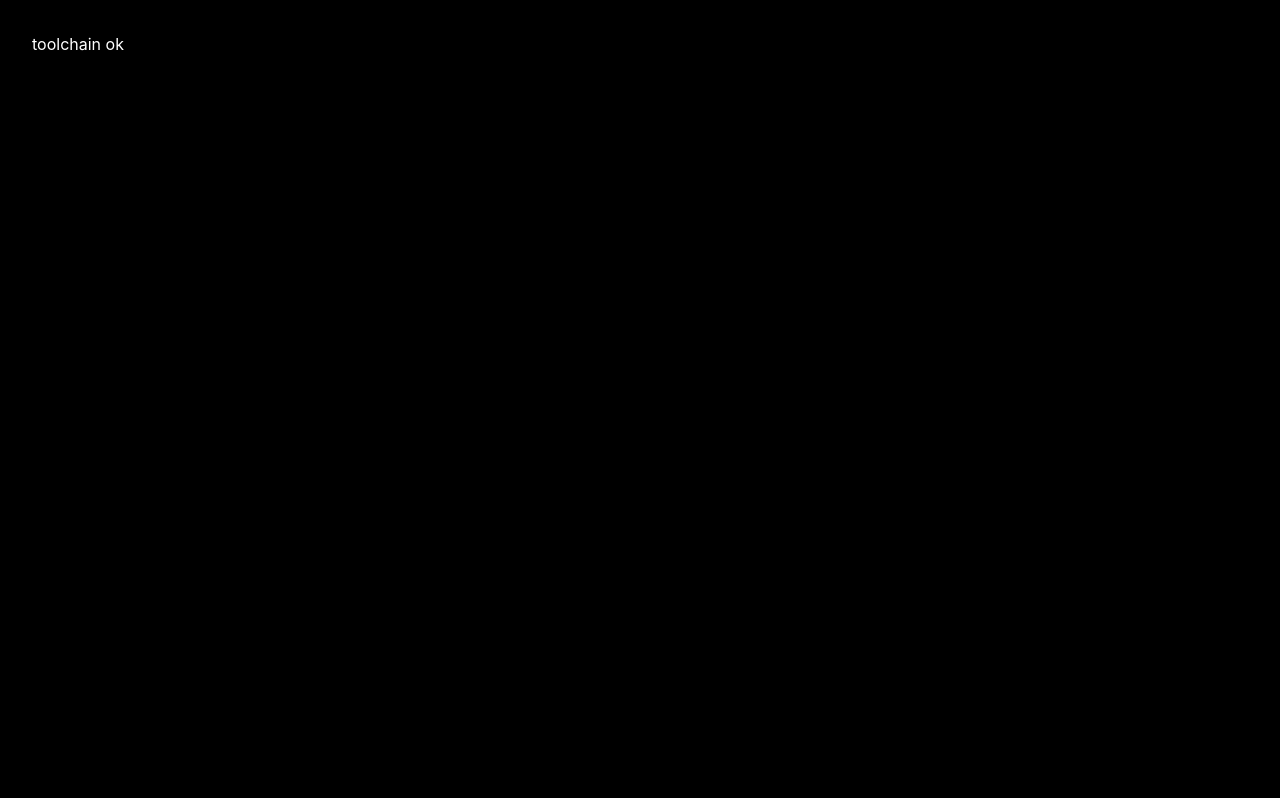
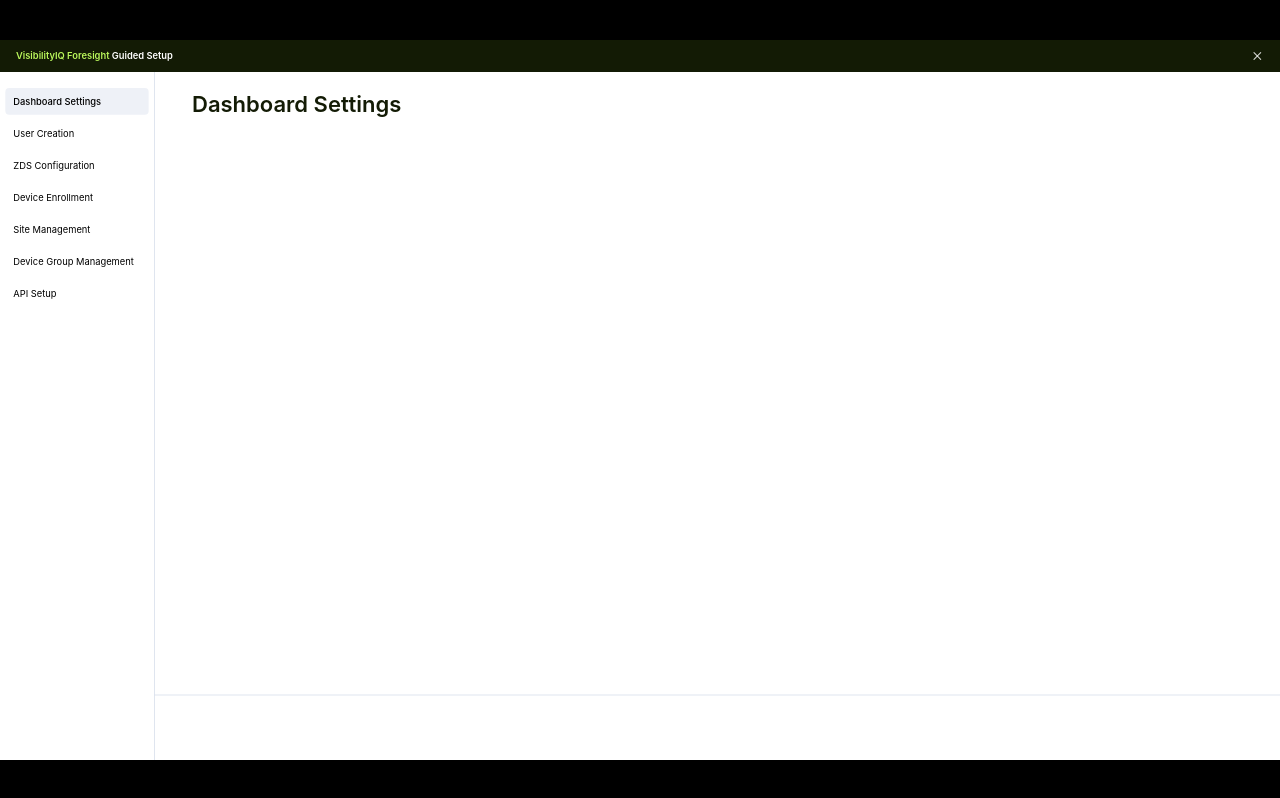
Before and after one commit to ariel839/zebra-test, a React (Vite) app: page / in a window 1280 px wide. Built offline with nearby package versions, Linux system fonts and the light colour scheme.

Commit message:
feat: wizard layout shell with 1920x1080 scale-to-fit canvas and routing

```diff
--- /dev/null
+++ b/src/components/ui/Button.tsx
@@ -0,0 +1,41 @@
+import type { ButtonHTMLAttributes, ReactNode } from 'react'
+import { cn } from '@/lib/cn'
+
+export type ButtonVariant = 'primary' | 'outline' | 'ghost'
+
+export interface ButtonProps extends ButtonHTMLAttributes<HTMLButtonElement> {
+  variant?: ButtonVariant
+  leftIcon?: ReactNode
+  rightIcon?: ReactNode
+}
+
+export function Button({
+  variant = 'primary',
+  leftIcon,
+  rightIcon,
+  className,
+  children,
+  ...rest
+}: ButtonProps) {
+  return (
+    <button
+      type="button"
+      className={cn(
+        'inline-flex items-center justify-center gap-2 rounded-viq-control',
+        'px-4 h-10 text-sm font-medium transition-colors',
+        'disabled:cursor-not-allowed disabled:opacity-40',
+        variant === 'primary' &&
+          'bg-viq-primary text-white hover:bg-viq-primary-hover',
+        variant === 'outline' &&
+          'border border-viq-border text-viq-text hover:bg-viq-surface-hover',
+        variant === 'ghost' && 'text-viq-text hover:bg-viq-surface-hover',
+        className,
+      )}
+      {...rest}
+    >
+      {leftIcon}
+      {children}
+      {rightIcon}
+    </button>
+  )
+}
--- /dev/null
+++ b/src/components/wizard/ScaleToFit.tsx
@@ -0,0 +1,49 @@
+import { useEffect, useState, type ReactNode } from 'react'
+
+export const DESIGN_WIDTH = 1920
+export const DESIGN_HEIGHT = 1080
+
+/**
+ * Renders children on a fixed 1920x1080 canvas, uniformly scaled to fit the
+ * viewport and centred. The design is fixed-width by decision; this is the only
+ * concession to smaller screens.
+ *
+ * WARNING: the CSS transform here makes `position: fixed` descendants resolve
+ * against this element, not the viewport. Everything inside must use
+ * `position: absolute`. See Global Constraints.
+ */
+export function ScaleToFit({ children }: { children: ReactNode }) {
+  const [scale, setScale] = useState(1)
+
+  useEffect(() => {
+    const update = () =>
+      setScale(
+        Math.min(
+          window.innerWidth / DESIGN_WIDTH,
+          window.innerHeight / DESIGN_HEIGHT,
+        ),
+      )
+    update()
+    window.addEventListener('resize', update)
+    return () => window.removeEventListener('resize', update)
+  }, [])
+
+  return (
+    <div className="relative h-full w-full overflow-hidden bg-black">
+      <div
+        style={{
+          position: 'absolute',
+          left: '50%',
+          top: '50%',
+          width: DESIGN_WIDTH,
+          height: DESIGN_HEIGHT,
+          transform: `translate(-50%, -50%) scale(${scale})`,
+          transformOrigin: 'center center',
+        }}
+        className="bg-white"
+      >
+        {children}
+      </div>
+    </div>
+  )
+}
--- /dev/null
+++ b/src/components/wizard/SideNav.tsx
@@ -0,0 +1,24 @@
+import { NAV_ITEMS } from '@/content/nav'
+import { cn } from '@/lib/cn'
+
+export function SideNav({ activeId }: { activeId: string }) {
+  return (
+    <nav className="w-[232px] shrink-0 border-r border-viq-border">
+      <div className="mx-2 mt-6 flex w-[215px] flex-col gap-2">
+        {NAV_ITEMS.map((item) => (
+          <button
+            key={item.id}
+            type="button"
+            aria-current={item.id === activeId ? 'page' : undefined}
+            className={cn(
+              'h-10 rounded-viq-control px-3 text-left text-sm',
+              item.id === activeId && 'bg-viq-nav-active font-medium',
+            )}
+          >
+            {item.label}
+          </button>
+        ))}
+      </div>
+    </nav>
+  )
+}
--- /dev/null
+++ b/src/components/wizard/WizardBottomStrip.tsx
@@ -0,0 +1,9 @@
+import type { ReactNode } from 'react'
+
+export function WizardBottomStrip({ children }: { children: ReactNode }) {
+  return (
+    <footer className="flex h-[98px] shrink-0 items-center justify-end gap-3 border-t border-viq-border px-14">
+      {children}
+    </footer>
+  )
+}
--- /dev/null
+++ b/src/components/wizard/WizardShell.tsx
@@ -0,0 +1,39 @@
+import type { ReactNode } from 'react'
+import { SideNav } from './SideNav'
+import { WizardBottomStrip } from './WizardBottomStrip'
+import { WizardTopStrip } from './WizardTopStrip'
+
+export interface WizardShellProps {
+  title: string
+  subtitle?: string
+  footer: ReactNode
+  children: ReactNode
+  activeNavId?: string
+}
+
+export function WizardShell({
+  title,
+  subtitle,
+  footer,
+  children,
+  activeNavId = 'dashboard-settings',
+}: WizardShellProps) {
+  return (
+    <div className="flex h-full w-full flex-col bg-white">
+      <WizardTopStrip />
+      <div className="flex min-h-0 flex-1">
+        <SideNav activeId={activeNavId} />
+        <div className="flex min-w-0 flex-1 flex-col">
+          <div className="flex min-h-0 flex-1 flex-col">
+            <div className="h-[97px] shrink-0 px-14 pt-8">
+              <h1 className="text-[33px] leading-none font-semibold text-viq-text">{title}</h1>
+              {subtitle && <p className="mt-2 text-sm text-viq-text-muted">{subtitle}</p>}
+            </div>
+            <div className="min-h-0 flex-1 overflow-visible">{children}</div>
+          </div>
+          <WizardBottomStrip>{footer}</WizardBottomStrip>
+        </div>
+      </div>
+    </div>
+  )
+}
--- /dev/null
+++ b/src/components/wizard/WizardTopStrip.tsx
@@ -0,0 +1,15 @@
+import { X } from 'lucide-react'
+
+export function WizardTopStrip() {
+  return (
+    <header className="flex h-12 shrink-0 items-center justify-between bg-viq-strip-dark px-6">
+      <span className="text-sm font-semibold">
+        <span className="text-viq-brand-green">VisibilityIQ Foresight</span>
+        <span className="text-white"> Guided Setup</span>
+      </span>
+      <button type="button" aria-label="Close setup" className="text-white/80 hover:text-white">
+        <X size={20} />
+      </button>
+    </header>
+  )
+}
--- /dev/null
+++ b/src/content/nav.ts
@@ -0,0 +1,9 @@
+export const NAV_ITEMS = [
+  { id: 'dashboard-settings', label: 'Dashboard Settings' },
+  { id: 'user-creation', label: 'User Creation' },
+  { id: 'zds-configuration', label: 'ZDS Configuration' },
+  { id: 'device-enrollment', label: 'Device Enrollment' },
+  { id: 'site-management', label: 'Site Management' },
+  { id: 'device-group-management', label: 'Device Group Management' },
+  { id: 'api-setup', label: 'API Setup' },
+] as const
--- a/src/main.tsx
+++ b/src/main.tsx
@@ -1,9 +1,14 @@
 import { StrictMode } from 'react'
 import { createRoot } from 'react-dom/client'
+import { RouterProvider } from 'react-router'
+import { ScaleToFit } from '@/components/wizard/ScaleToFit'
+import { router } from '@/router'
 import './styles/index.css'
 
 createRoot(document.getElementById('root')!).render(
   <StrictMode>
-    <div className="p-8 text-white">toolchain ok</div>
+    <ScaleToFit>
+      <RouterProvider router={router} />
+    </ScaleToFit>
   </StrictMode>,
 )
--- /dev/null
+++ b/src/router.tsx
@@ -0,0 +1,10 @@
+import { createBrowserRouter } from 'react-router'
+import { DashboardSettings } from '@/routes/DashboardSettings'
+import { Overview } from '@/routes/Overview'
+import { TreeSelectSandbox } from '@/routes/TreeSelectSandbox'
+
+export const router = createBrowserRouter([
+  { path: '/', element: <Overview /> },
+  { path: '/setup', element: <DashboardSettings /> },
+  { path: '/sandbox/tree-select', element: <TreeSelectSandbox /> },
+])
--- /dev/null
+++ b/src/routes/DashboardSettings.tsx
@@ -0,0 +1,9 @@
+import { WizardShell } from '@/components/wizard/WizardShell'
+
+export function DashboardSettings() {
+  return (
+    <WizardShell title="Dashboard Settings" footer={null}>
+      <div />
+    </WizardShell>
+  )
+}
--- /dev/null
+++ b/src/routes/Overview.tsx
@@ -0,0 +1,9 @@
+import { WizardShell } from '@/components/wizard/WizardShell'
+
+export function Overview() {
+  return (
+    <WizardShell title="Dashboard Settings" footer={null}>
+      <div />
+    </WizardShell>
+  )
+}
--- /dev/null
+++ b/src/routes/TreeSelectSandbox.tsx
@@ -0,0 +1,9 @@
+import { WizardShell } from '@/components/wizard/WizardShell'
+
+export function TreeSelectSandbox() {
+  return (
+    <WizardShell title="Dashboard Settings" footer={null}>
+      <div />
+    </WizardShell>
+  )
+}
```
